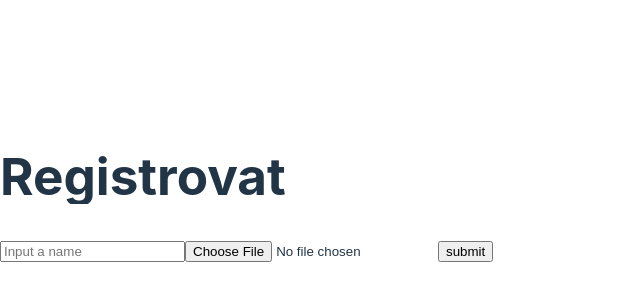
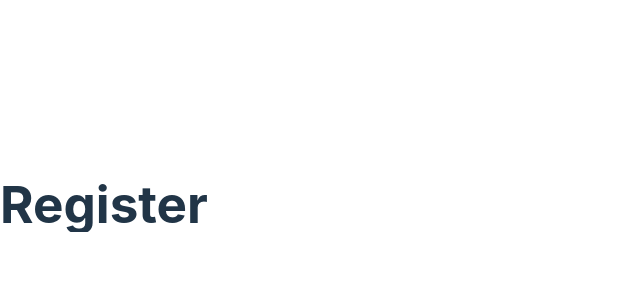
Before and after one commit to LateThen/horsebazar, a React (Vite) app in the folder bazarapp/: page /register in a window 1280 px wide. Shown: the part 196-496 px from the top of the page, without its empty margins (0-640 px from the left). Built offline with nearby package versions, Linux system fonts and the light colour scheme.

Commit message:
removed register

```diff
--- a/bazarapp/src/pages/Register/Register.tsx
+++ b/bazarapp/src/pages/Register/Register.tsx
@@ -1,42 +1,10 @@
 import * as React from "react";
-import { Link } from "react-router-dom";
-import { signUp } from "../../models/User";
-import { useState } from "react";
-import { useNavigate } from "react-router-dom";
 
 export default function Register(){
-  const [formData, setFormData]=useState();
-  const [info, setInfo]=useState();
-  const navigate = useNavigate();
-
-  const handleChange = (e)=>{
-      setFormData({...formData, [e.target.name]: e.target.value});
-  }
-
-  const handleImageChange = (e)=>{
-      setFormData({...formData, imgFile: e.target.files[0]})
-  }
-
-  const submit =async (e)=>{
-      e.preventDefault();
-      console.log(e)
-      const formDataToSend = new FormData();
-      for (const [key, value] of Object.entries(formData)) {
-          formDataToSend.append(key,value);
-      }
-      const upload = await postUpload(formDataToSend);
-      if (upload.status===201) return navigate("/");
-  }
 
   return(
-    <>
-      <h1>Registrovat</h1>
-      <form encType="multipart/form-data">
-        <input type="text" name="imgName" placeholder="Input a name" onChange={handleChange} />
-        <input type="file" name="imgFile" onChange={handleImageChange} />
-        <input type="submit" value={"submit"} onClick={submit} />
-      </form>
-      <p>{info}</p>
-    </>
+      <>
+          <h1>Register</h1>
+      </>
   )
 }
```
